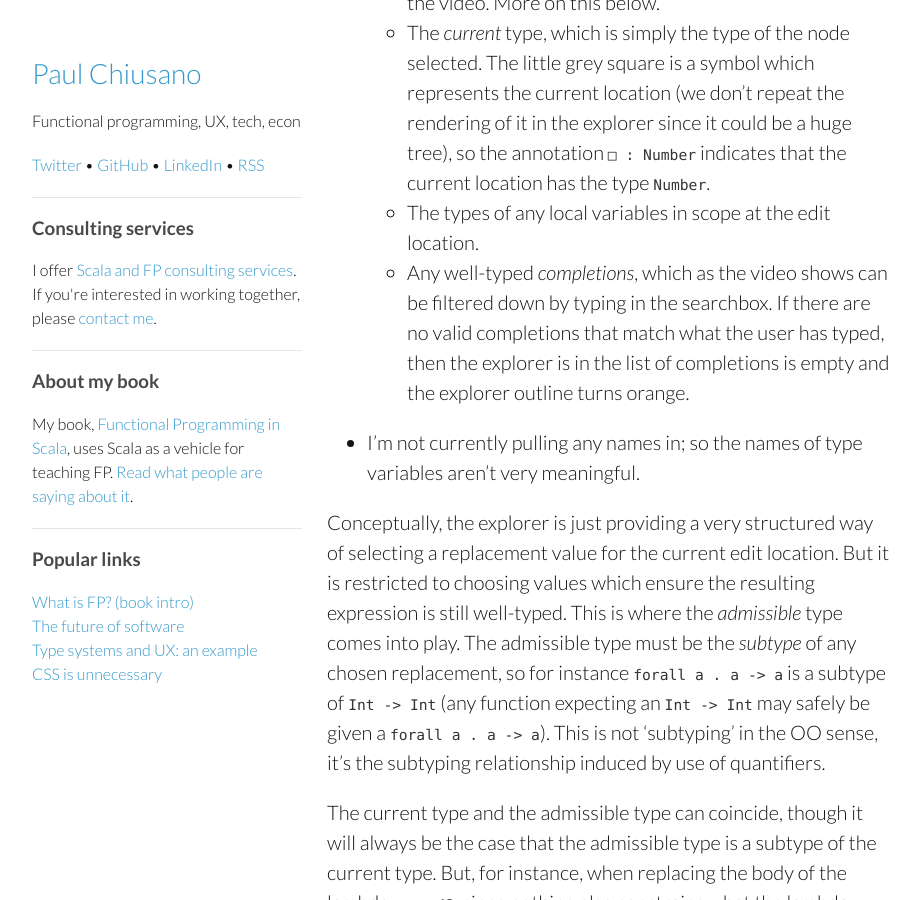
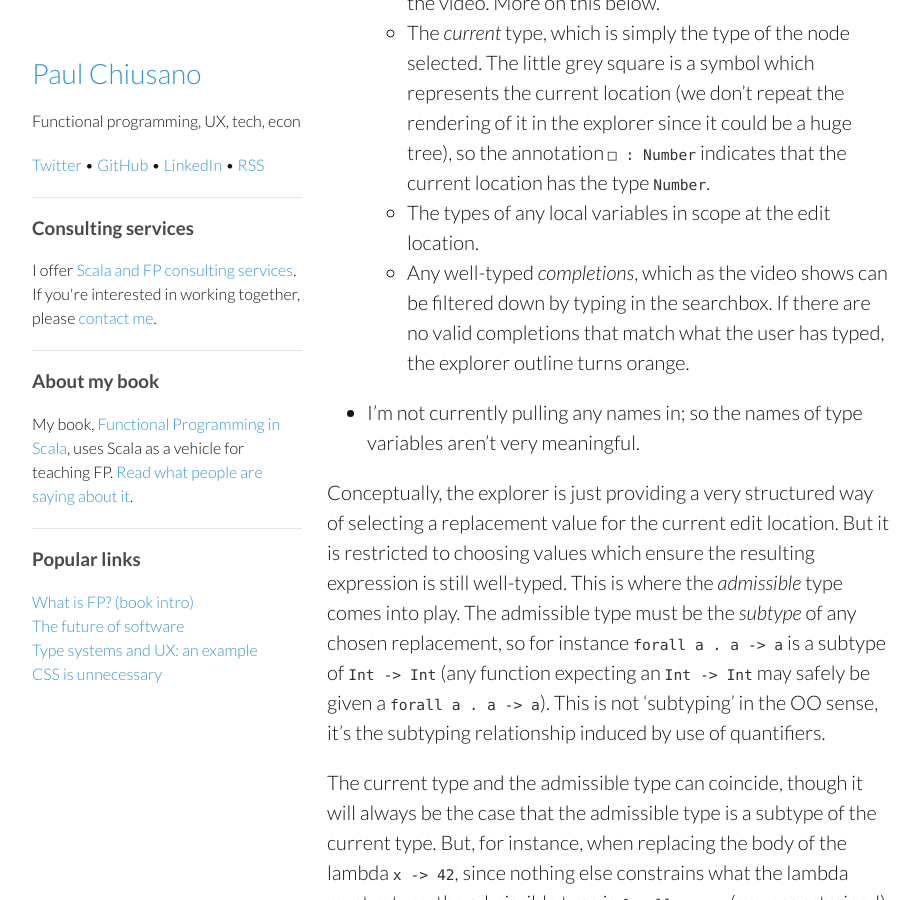
Before and after one commit to pchiusano/pchiusano.github.io, a Jekyll site: the page built from _posts/2015-02-23-unison-update3.markdown, in a window 1280 px wide and 900 px high, scrolled down 1049 px. Shown: the whole window, without its empty margins (178-1098 px from the left). Built offline with Jekyll 4.4.1, drawn with Linux system fonts in a browser that asks for light colours; comment, search, counter and statistics services are not loaded.

Commit message:
Update 2015-02-23-unison-update3.markdown

```diff
--- a/_posts/2015-02-23-unison-update3.markdown
+++ b/_posts/2015-02-23-unison-update3.markdown
@@ -15,7 +15,7 @@ A few notes about what's happening here:
   * The _admissible_ type, which at the top of the box in bold in the video. More on this below.
   * The _current_ type, which is simply the type of the node selected. The little grey square is a symbol which represents the current location (we don't repeat the rendering of it in the explorer since it could be a huge tree), so the annotation `□ : Number` indicates that the current location has the type `Number`.
   * The types of any local variables in scope at the edit location.
-  * Any well-typed _completions_, which as the video shows can be filtered down by typing in the searchbox. If there are no valid completions that match what the user has typed, then the explorer is in  the list of completions is empty and the explorer outline turns orange.
+  * Any well-typed _completions_, which as the video shows can be filtered down by typing in the searchbox. If there are no valid completions that match what the user has typed, the explorer outline turns orange.
 * I'm not currently pulling any names in; so the names of type variables aren't very meaningful.
 
 Conceptually, the explorer is just providing a very structured way of selecting a replacement value for the current edit location. But it is restricted to choosing values which ensure the resulting expression is still well-typed. This is where the _admissible_ type comes into play. The admissible type must be the _subtype_ of any chosen replacement, so for instance `forall a . a -> a` is a subtype of `Int -> Int` (any function expecting an `Int -> Int` may safely be given a `forall a . a -> a`). This is not 'subtyping' in the OO sense, it's the subtyping relationship induced by use of quantifiers.
```
